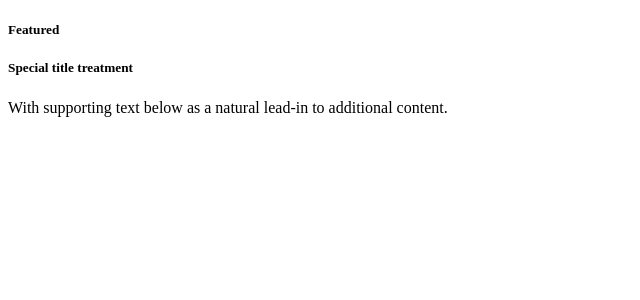
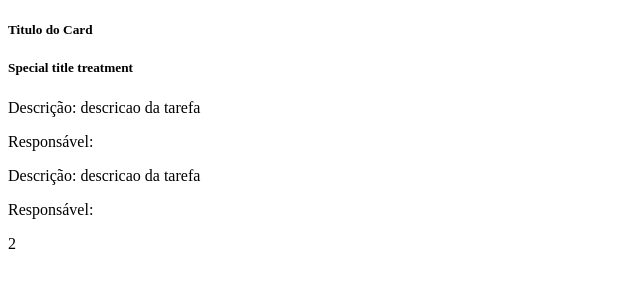
Before and after one commit to PedroMiguel7/angular-training, an Angular app in the folder diretivas/: page / in a window 1280 px wide. Shown: the top 300 px of the page, without its empty margins (0-640 px from the left). Built offline with nearby package versions, Linux system fonts and the light colour scheme.

Commit message:
Aula #32 - ng-content

```diff
--- a/diretivas/src/app/app.component.html
+++ b/diretivas/src/app/app.component.html
@@ -3,5 +3,17 @@
 <!-- <app-diretiva-ngfor></app-diretiva-ngfor> -->
 <!-- <app-diretiva-ngclass></app-diretiva-ngclass> -->
 <!-- <app-diretiva-ngstyle></app-diretiva-ngstyle> -->
-<!-- <app-operador-elvis></app-operador-elvis> -->
-<app-exemplo-ngcontent></app-exemplo-ngcontent>
+<!-- <app-exemplo-ngcontent>
+  Conteudo passado pelo ng content
+  <app-operador-elvis></app-operador-elvis>
+</app-exemplo-ngcontent> -->
+
+<app-exemplo-ngcontent>
+  <div class="titulo">Titulo do Card</div>
+  <div class="corpo">
+    <app-operador-elvis></app-operador-elvis>
+  </div>
+  <div class="corpo">
+    <app-operador-elvis></app-operador-elvis>2
+  </div>
+</app-exemplo-ngcontent>
--- a/diretivas/src/app/exemplo-ngcontent/exemplo-ngcontent.component.html
+++ b/diretivas/src/app/exemplo-ngcontent/exemplo-ngcontent.component.html
@@ -1,7 +1,11 @@
 <div class="card">
-  <h5 class="card-header">Featured</h5>
+  <h5 class="card-header">
+    <ng-content select=".titulo"></ng-content>
+  </h5>
   <div class="card-body">
     <h5 class="card-title">Special title treatment</h5>
-    <p class="card-text">With supporting text below as a natural lead-in to additional content.</p>
+    <p class="card-text">
+      <ng-content select=".corpo"></ng-content>
+    </p>
   </div>
 </div>
--- a/diretivas/src/app/exemplo-ngcontent/exemplo-ngcontent.component.ts
+++ b/diretivas/src/app/exemplo-ngcontent/exemplo-ngcontent.component.ts
@@ -7,4 +7,5 @@ import { Component } from '@angular/core';
 })
 export class ExemploNgcontentComponent {
 
+
 }
```
